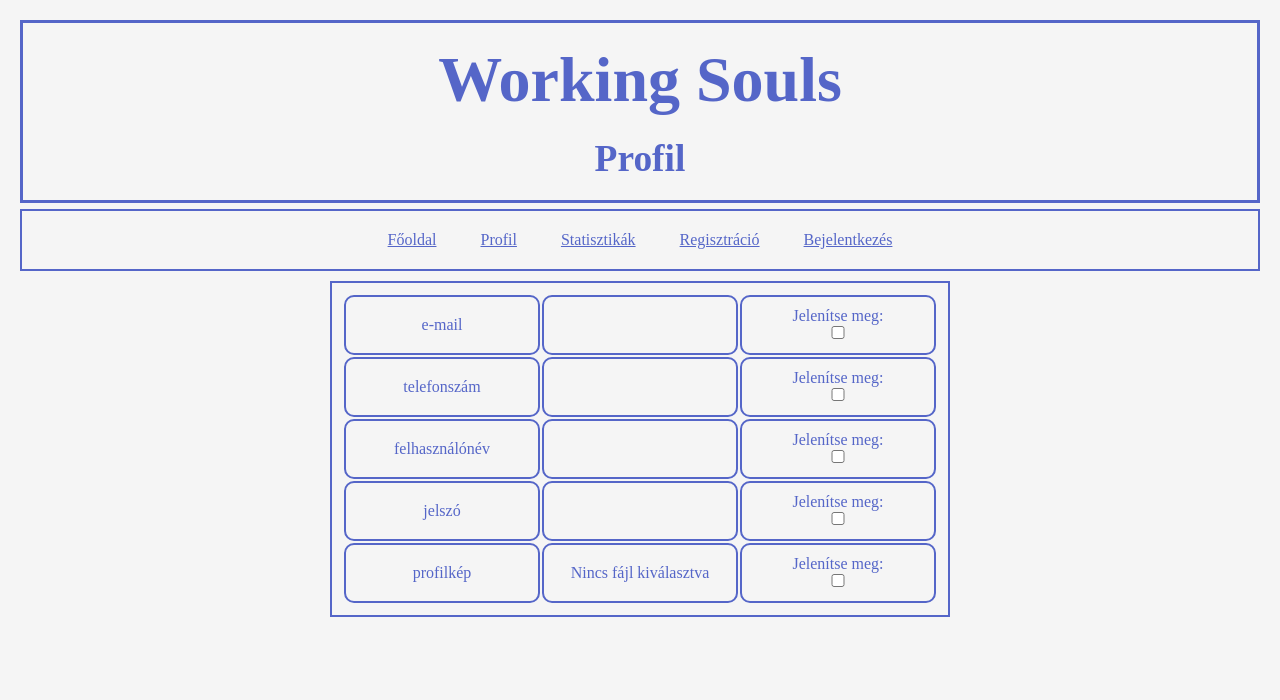
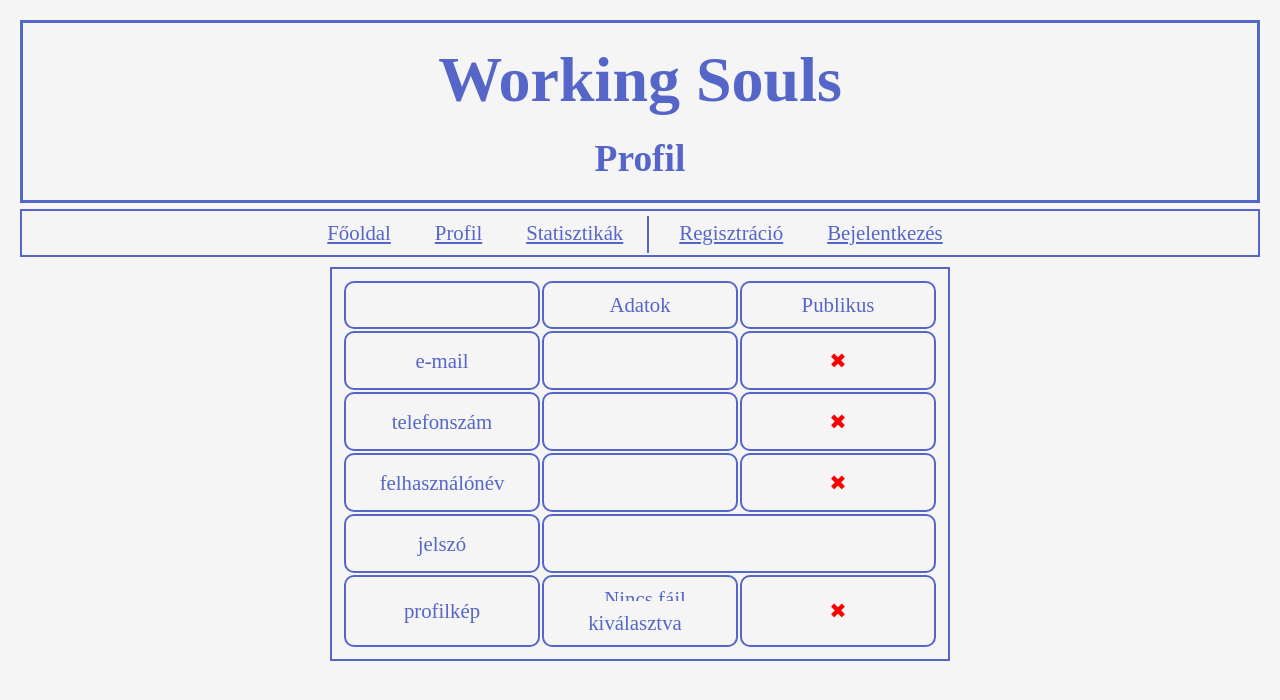
Before and after one commit to Frici73/project13, a PHP site: page /pages/profil.html in a window 1280 px wide. Shown: the top 700 px of the page. Run offline with PHP 8.4, Linux system fonts and the light colour scheme.

Commit message:
Font-size inc, header menu changes

```diff
--- a/css/basic.css
+++ b/css/basic.css
@@ -7,30 +7,40 @@
 }
 
 body {
-    min-width: 20%;
+    min-width: max(300px, 30%);
 }
 
 header {
     font-size: 2em;
     font-weight: bold;
     border: #5566C8 3px solid;
+    box-sizing: border-box;
 }
 
 menu {
     border: #5566C8 2px solid;
     margin-top: 0.5%;
     flex-direction: row;
-    display: flexbox;
 }
 
-menu li{
-    display: inline-block;
+menu div {
+    text-align: right;
+    display: inline;
+    box-sizing: border-box;
+    border: 0px solid #5566C8;
+    border-left: 2px solid #5566C8;
+}
+
+menu li, menu div li{
+    display: inline;
+    font-size: 1.3em;
 }
 
 table {
     margin-top: 10px !important;
     border: #5566C8 2px solid;
     width: 50%;
+    box-sizing: border-box;
 }
 
 td {
--- a/css/profil.css
+++ b/css/profil.css
@@ -2,12 +2,15 @@ td {
     width: 33% !important;
     border: #5566C8 2px solid;
     border-radius: 10px;
+    box-sizing: border-box;
+    font-size: 1.3em;
 }
 
 td input {
-    width: 90% !important;
+    width: 100% !important;
     border: 0px;
     outline: none;
+    box-sizing: border-box;
 }
 
 /*Nyilak törlése az input:number-ből*/
@@ -19,3 +22,14 @@ input::-webkit-inner-spin-button {
   -webkit-appearance: none;
   margin: 0;
 }
+
+.check-cell input[type="checkbox"] {
+    display: none;
+}
+
+.check-cell input[type="checkbox"]:checked + span {
+    color: green !important;
+}
+.check-cell input[type="checkbox"]:not(:checked) + span {
+    color: red !important;
+}
--- a/js/basic.js
+++ b/js/basic.js
@@ -26,6 +26,8 @@ document.body.innerHTML += `
         <li><a href="${points}/index.html">Főoldal</a></li>
         <li><a href="${points}/pages/profil.html">Profil</a></li>
         <li><a href="${points}/pages/stat.html">Statisztikák</a></li>
-        <li><a href="${points}/pages/register.html">Regisztráció</a></li>
-        <li><a href="${points}/pages/login.html">Bejelentkezés</a></li>
+        <div>
+            <li><a href="${points}/pages/register.html">Regisztráció</a></li>
+            <li><a href="${points}/pages/login.html">Bejelentkezés</a></li>
+        </div>
     </menu>`
--- a/js/profil.js
+++ b/js/profil.js
@@ -27,3 +27,17 @@ for (var input of document.getElementsByTagName("input")) {
             });
         }
     }
+
+document.querySelectorAll(".check-cell span").forEach(span => {
+    span.onclick = () => {
+        const input = span.parentElement.querySelector("input");
+        if (input.checked) {
+            span.innerHTML = "&#10006;";
+        }
+        else {
+            span.innerHTML = "&#10004;";
+        }
+        input.checked = !input.checked;
+
+    };
+});
--- a/pages/profil.html
+++ b/pages/profil.html
@@ -10,29 +10,33 @@
     <script src="../js/basic.js"></script>
     <table>
         <tr>
+            <td></td>
+            <td>Adatok</td>
+            <td>Publikus</td>
+        </tr>
+        <tr>
             <td>e-mail</td>
             <td><input type="email"></td>
-            <td>Jelenítse meg: <input type="checkbox"></td>
+            <td class="check-cell"><input type="checkbox"><span>&#10006;</span></td>
         </tr>
         <tr>
             <td>telefonszám</td>
             <td><input type="number"></td>
-            <td>Jelenítse meg: <input type="checkbox"></td>
+            <td class="check-cell"><input type="checkbox"><span>&#10006;</span></td>
         </tr>
         <tr>
             <td>felhasználónév</td>
             <td><input type="text"></input></td>
-            <td>Jelenítse meg: <input type="checkbox"></td>
+            <td class="check-cell"><input type="checkbox"><span>&#10006;</span></td>
         </tr>
         <tr>
             <td>jelszó</td>
-            <td><input type="password"></td>
-            <td>Jelenítse meg: <input type="checkbox"></td>
+            <td colspan="2"><input type="password"></td>
         </tr>
         <tr>
             <td>profilkép</td>
-            <td><span id="fileSelector">Nincs fájl kiválasztva <input type="file" id="profileImage"></span></td>
-            <td>Jelenítse meg: <input type="checkbox"></td>
+            <td><input type="file" id="profileImage"><span id="fileSelector">Nincs fájl kiválasztva</span></td>
+            <td class="check-cell"><input type="checkbox"><span>&#10006;</span></td>
         </tr>
     </table>
     <script src="../js/profil.js"></script>
```
Also changed, not shown: css/register_and_login.css (+9 -0 lines).
